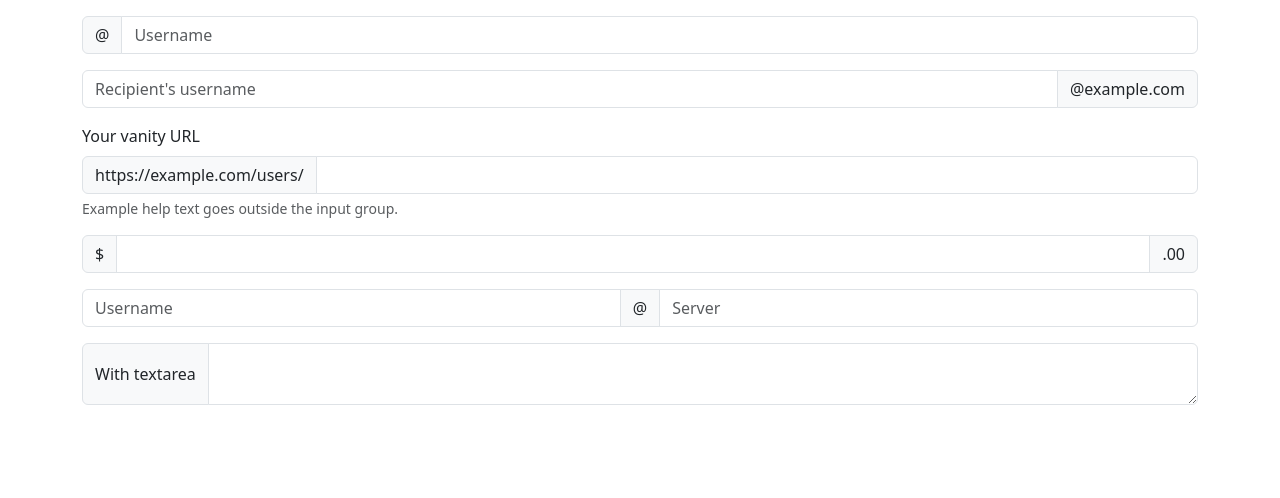
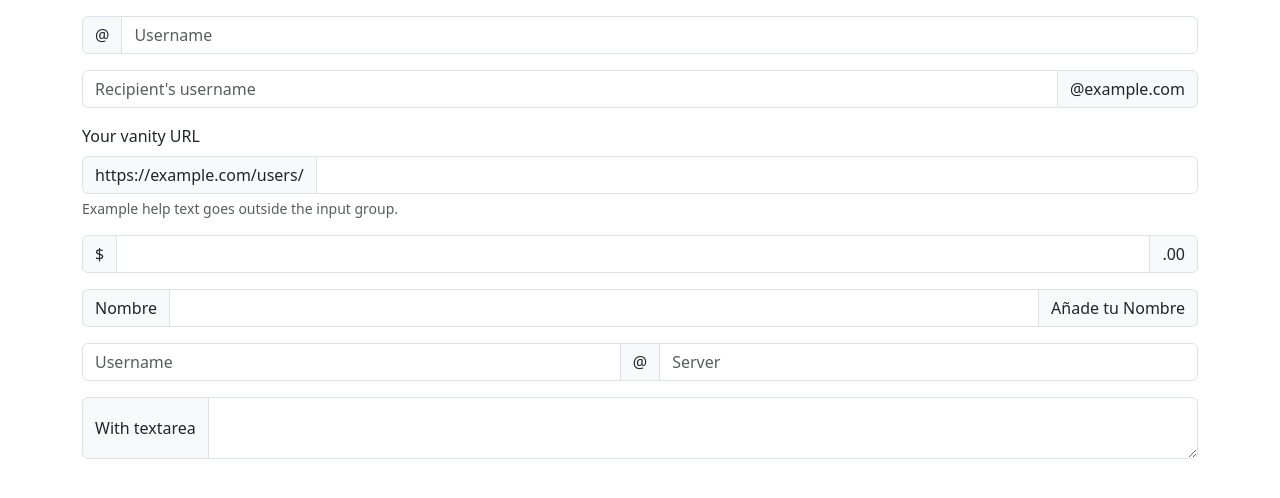
Before and after one commit to kvmdev/reportable-practica, a plain HTML site: page frontend/index.html in a window 1280 px wide. Drawn offline with nearby package versions, Linux system fonts and the light colour scheme.

Commit message:
Añadi un campopara poner nombre

```diff
--- a/frontend/index.html
+++ b/frontend/index.html
@@ -70,6 +70,12 @@
       </div>
 
       <div class="input-group mb-3">
+        <span class="input-group-text">Nombre</span>
+        <input type="text" class="form-control" aria-label="Amount (to the nearest dollar)">
+        <span class="input-group-text">Añade tu Nombre</span>
+      </div>
+
+      <div class="input-group mb-3">
         <input type="text" class="form-control" placeholder="Username" aria-label="Username">
         <span class="input-group-text">@</span>
         <input type="text" class="form-control" placeholder="Server" aria-label="Server">
```
